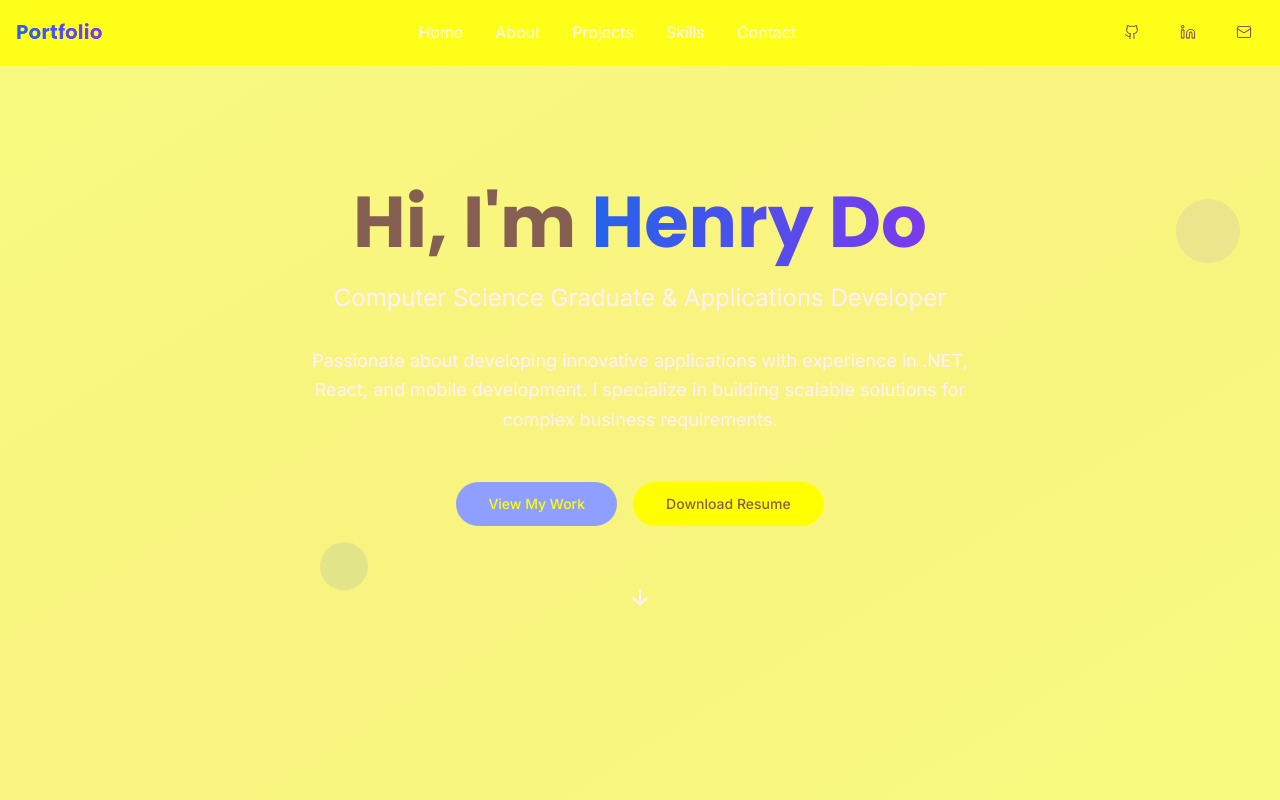
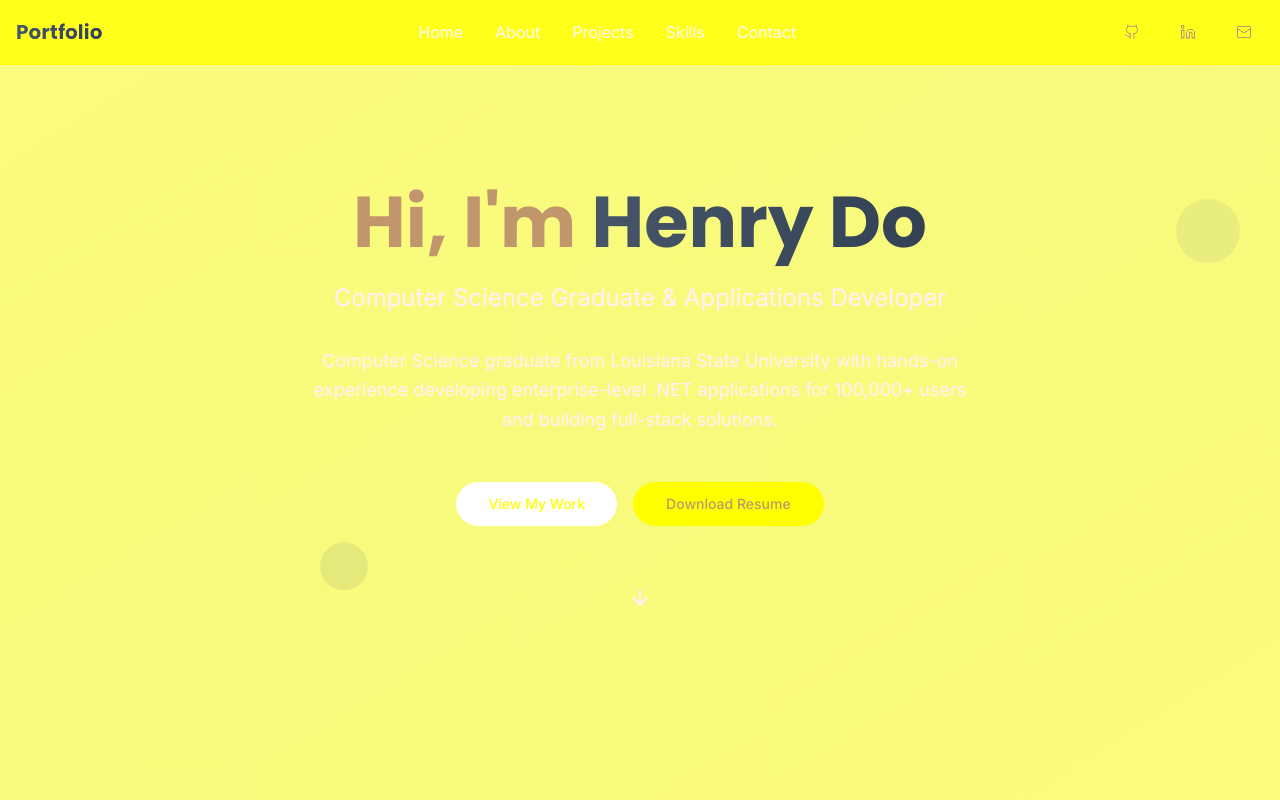
Before and after one commit to henridough/henridough.github.io, a React (Vite) app: page / in a window 1280 px wide. Shown: the top 800 px of the page. Built offline with nearby package versions, Linux system fonts and the light colour scheme.

Commit message:
Refactor: Use a less bright color palette
Adjusted color scheme to avoid bright colors.

```diff
--- a/src/components/Hero.tsx
+++ b/src/components/Hero.tsx
@@ -18,13 +18,13 @@ const Hero = () => {
   return (
     <section id="home" className="min-h-screen flex items-center justify-center relative overflow-hidden">
       {/* Background gradient */}
-      <div className="absolute inset-0 bg-gradient-to-br from-portfolio-blue-50 via-portfolio-purple-100 to-portfolio-blue-50 dark:from-portfolio-gray-900 dark:via-portfolio-gray-800 dark:to-portfolio-gray-900 opacity-50"></div>
+      <div className="absolute inset-0 bg-gradient-to-br from-slate-50 via-slate-100 to-slate-50 dark:from-slate-900 dark:via-slate-800 dark:to-slate-900 opacity-50"></div>
 
       {/* Animated background elements */}
       <div className="absolute inset-0 overflow-hidden">
-        <div className="absolute -top-10 -left-10 w-20 h-20 bg-portfolio-blue-500 rounded-full opacity-10 animate-float"></div>
-        <div className="absolute top-1/4 right-10 w-16 h-16 bg-portfolio-purple-500 rounded-full opacity-10 animate-float" style={{ animationDelay: '1s' }}></div>
-        <div className="absolute bottom-1/4 left-1/4 w-12 h-12 bg-portfolio-blue-600 rounded-full opacity-10 animate-float" style={{ animationDelay: '2s' }}></div>
+        <div className="absolute -top-10 -left-10 w-20 h-20 bg-slate-400 rounded-full opacity-10 animate-float"></div>
+        <div className="absolute top-1/4 right-10 w-16 h-16 bg-slate-500 rounded-full opacity-10 animate-float" style={{ animationDelay: '1s' }}></div>
+        <div className="absolute bottom-1/4 left-1/4 w-12 h-12 bg-slate-600 rounded-full opacity-10 animate-float" style={{ animationDelay: '2s' }}></div>
       </div>
 
       <div className="container mx-auto px-4 relative z-10">
@@ -38,8 +38,8 @@ const Hero = () => {
               Computer Science Graduate & Applications Developer
             </p>
             <p className="text-lg text-muted-foreground mb-12 max-w-2xl mx-auto leading-relaxed animate-fade-in" style={{ animationDelay: '0.3s' }}>
-              Passionate about developing innovative applications with experience in .NET, React, and mobile development.
-              I specialize in building scalable solutions for complex business requirements.
+              Computer Science graduate from Louisiana State University with hands-on experience developing
+              enterprise-level .NET applications for 100,000+ users and building full-stack solutions.
             </p>
           </div>
 
@@ -47,7 +47,7 @@ const Hero = () => {
             <Button
               onClick={scrollToProjects}
               size="lg"
-              className="bg-primary hover:bg-primary/90 text-primary-foreground px-8 py-3 rounded-full font-medium transition-all duration-300 transform hover:scale-105"
+              className="px-8 py-3 rounded-full font-medium transition-all duration-300 transform hover:scale-105"
             >
               View My Work
             </Button>
--- a/src/index.css
+++ b/src/index.css
@@ -8,82 +8,82 @@
 @layer base {
   :root {
     --background: 255 255 255;
-    --foreground: 15 23 42;
+    --foreground: 30 41 59;
 
     --card: 255 255 255;
-    --card-foreground: 15 23 42;
+    --card-foreground: 30 41 59;
 
     --popover: 255 255 255;
-    --popover-foreground: 15 23 42;
+    --popover-foreground: 30 41 59;
 
-    --primary: 59 130 246;
-    --primary-foreground: 255 255 255;
+    --primary: 71 85 105;
+    --primary-foreground: 248 250 252;
 
-    --secondary: 241 245 249;
-    --secondary-foreground: 15 23 42;
+    --secondary: 248 250 252;
+    --secondary-foreground: 30 41 59;
 
-    --muted: 241 245 249;
+    --muted: 248 250 252;
     --muted-foreground: 100 116 139;
 
-    --accent: 219 234 254;
-    --accent-foreground: 15 23 42;
+    --accent: 241 245 249;
+    --accent-foreground: 30 41 59;
 
-    --destructive: 239 68 68;
-    --destructive-foreground: 255 255 255;
+    --destructive: 185 28 28;
+    --destructive-foreground: 248 250 252;
 
     --border: 226 232 240;
     --input: 226 232 240;
-    --ring: 59 130 246;
+    --ring: 71 85 105;
 
     --radius: 0.5rem;
 
     --sidebar-background: 255 255 255;
     --sidebar-foreground: 51 65 85;
-    --sidebar-primary: 15 23 42;
-    --sidebar-primary-foreground: 255 255 255;
-    --sidebar-accent: 241 245 249;
-    --sidebar-accent-foreground: 15 23 42;
+    --sidebar-primary: 30 41 59;
+    --sidebar-primary-foreground: 248 250 252;
+    --sidebar-accent: 248 250 252;
+    --sidebar-accent-foreground: 30 41 59;
     --sidebar-border: 226 232 240;
-    --sidebar-ring: 59 130 246;
+    --sidebar-ring: 71 85 105;
   }
 
   .dark {
     --background: 2 6 23;
-    --foreground: 248 250 252;
+    --foreground: 226 232 240;
 
     --card: 15 23 42;
-    --card-foreground: 248 250 252;
+    --card-foreground: 226 232 240;
 
     --popover: 15 23 42;
-    --popover-foreground: 248 250 252;
+    --popover-foreground: 226 232 240;
 
-    --primary: 99 102 241;
-    --primary-foreground: 255 255 255;
+    --primary: 100 116 139;
+    --primary-foreground: 15 23 42;
 
     --secondary: 30 41 59;
-    --secondary-foreground: 248 250 252;
+    --secondary-foreground: 226 232 240;
 
     --muted: 30 41 59;
     --muted-foreground: 148 163 184;
 
     --accent: 30 41 59;
-    --accent-foreground: 248 250 252;
+    --accent-foreground: 226 232 240;
 
-    --destructive: 220 38 38;
-    --destructive-foreground: 248 250 252;
+    --destructive: 153 27 27;
+    --destructive-foreground: 226 232 240;
 
     --border: 30 41 59;
     --input: 30 41 59;
-    --ring: 99 102 241;
+    --ring: 100 116 139;
 
     --sidebar-background: 2 6 23;
     --sidebar-foreground: 148 163 184;
-    --sidebar-primary: 99 102 241;
-    --sidebar-primary-foreground: 255 255 255;
+    --sidebar-primary: 100 116 139;
+    --sidebar-primary-foreground: 15 23 42;
     --sidebar-accent: 30 41 59;
     --sidebar-accent-foreground: 148 163 184;
     --sidebar-border: 30 41 59;
-    --sidebar-ring: 99 102 241;
+    --sidebar-ring: 100 116 139;
   }
 }
 
@@ -103,6 +103,6 @@
 
 @layer utilities {
   .text-gradient {
-    @apply bg-gradient-to-r from-portfolio-blue-600 to-portfolio-purple-600 bg-clip-text text-transparent;
+    @apply bg-gradient-to-r from-slate-600 to-slate-700 bg-clip-text text-transparent;
   }
 }
--- a/tailwind.config.ts
+++ b/tailwind.config.ts
@@ -58,14 +58,14 @@ export default {
 					foreground: 'hsl(var(--card-foreground))'
 				},
 				portfolio: {
-					'blue-50': '#eff6ff',
-					'blue-100': '#dbeafe',
-					'blue-500': '#3b82f6',
-					'blue-600': '#2563eb',
-					'blue-700': '#1d4ed8',
-					'purple-100': '#f3e8ff',
-					'purple-500': '#8b5cf6',
-					'purple-600': '#7c3aed',
+					'blue-50': '#f8fafc',
+					'blue-100': '#f1f5f9',
+					'blue-500': '#64748b',
+					'blue-600': '#475569',
+					'blue-700': '#334155',
+					'purple-100': '#f1f5f9',
+					'purple-500': '#64748b',
+					'purple-600': '#475569',
 					'gray-50': '#f9fafb',
 					'gray-100': '#f3f4f6',
 					'gray-200': '#e5e7eb',
```
